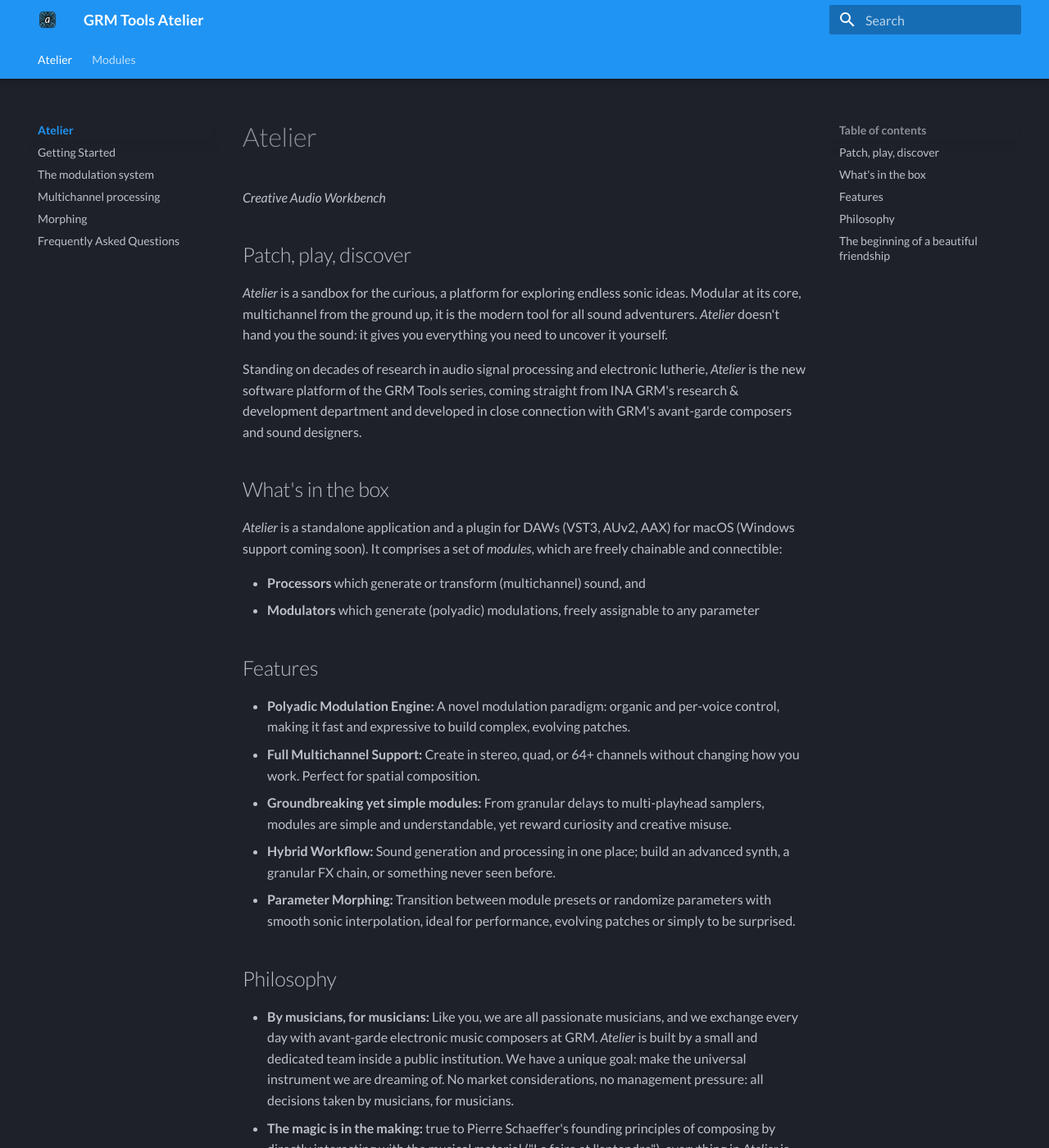
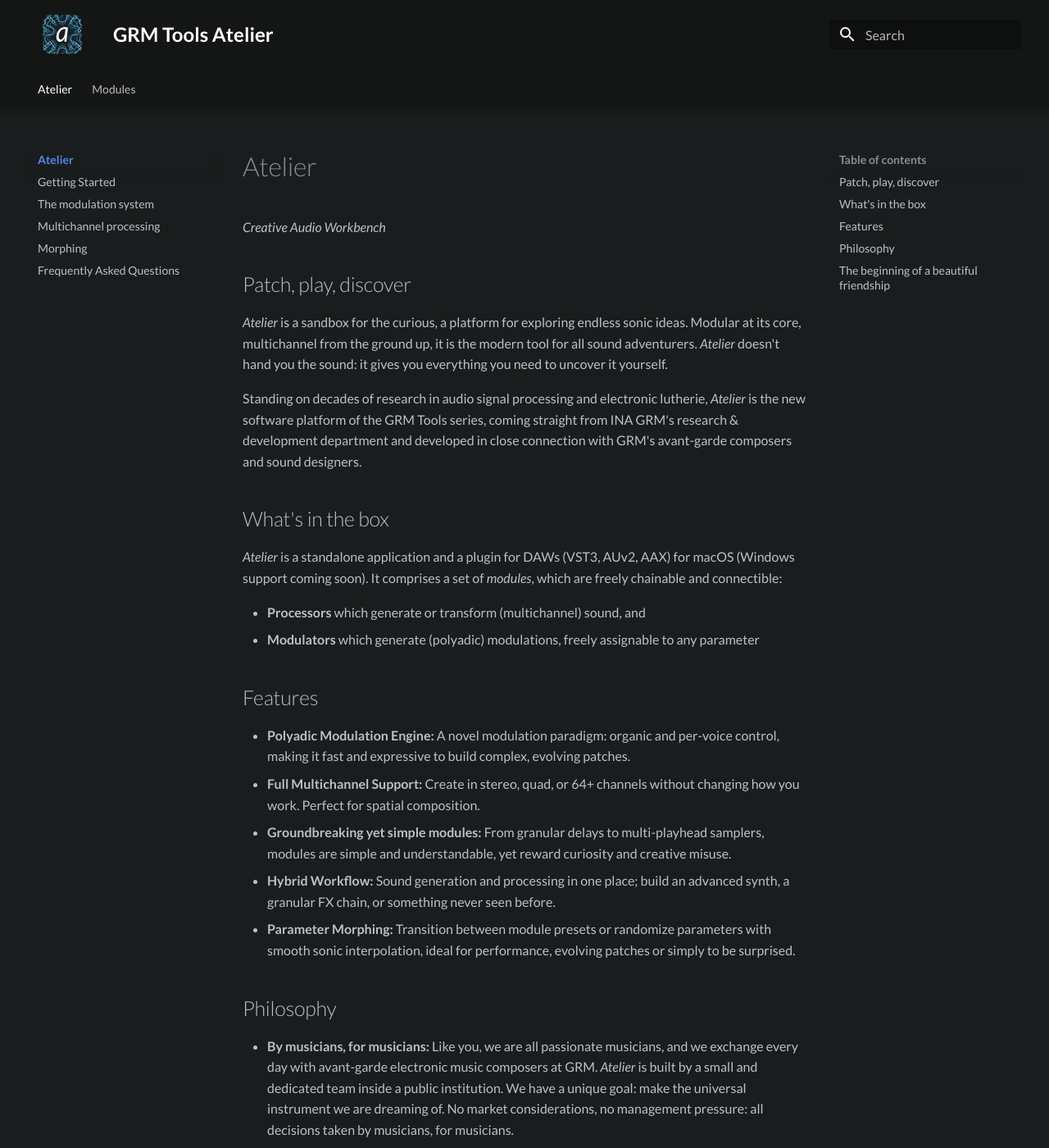
Before and after one commit to mqtthiqs/at-doc, an MkDocs documentation site: the page built from docs/index.md, in a window 1280 px wide and 1400 px high. Shown: the whole window at 82% size. Built offline with MkDocs 1.6.1 and Material for MkDocs 9.7.7, drawn with Linux system fonts in a browser that asks for light colours.

Commit message:
css: customize colors

```diff
--- /dev/null
+++ b/docs/stylesheets/extra.css
@@ -0,0 +1,17 @@
+:root>* {
+    --md-primary-fg-color: #141616;
+    --md-default-bg-color: #1a1d1d;
+    --md-typeset-a-color: white;
+}
+
+.md-nav__link md-nav__link--active {
+    color: white;
+}
+
+.md-header__button.md-logo img {
+    height: 3rem;
+}
+
+.md-header__title {
+    font-size: 1.2rem;
+}
--- a/mkdocs.yml
+++ b/mkdocs.yml
@@ -1,10 +1,9 @@
 site_name: GRM Tools Atelier
+
 theme:
   name: material
   palette:
     scheme: slate
-    primary: blue
-    accent: blue
   font:
     text: Lato
   logo: assets/app_icon.svg
@@ -14,6 +13,9 @@
     - navigation.tabs.sticky
     - navigation.indexes
     - toc.follow
+
+extra_css:
+  - stylesheets/extra.css
 
 markdown_extensions:
   - admonition
```
